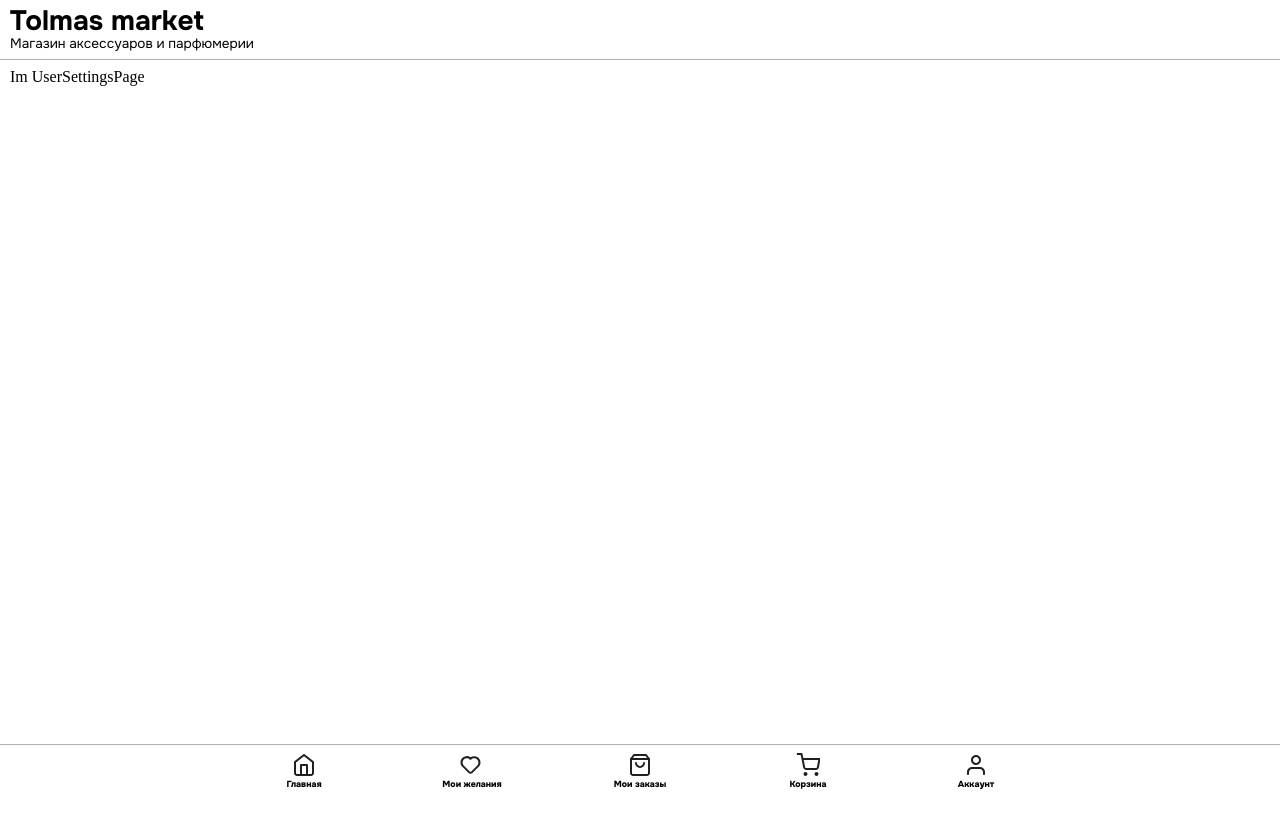
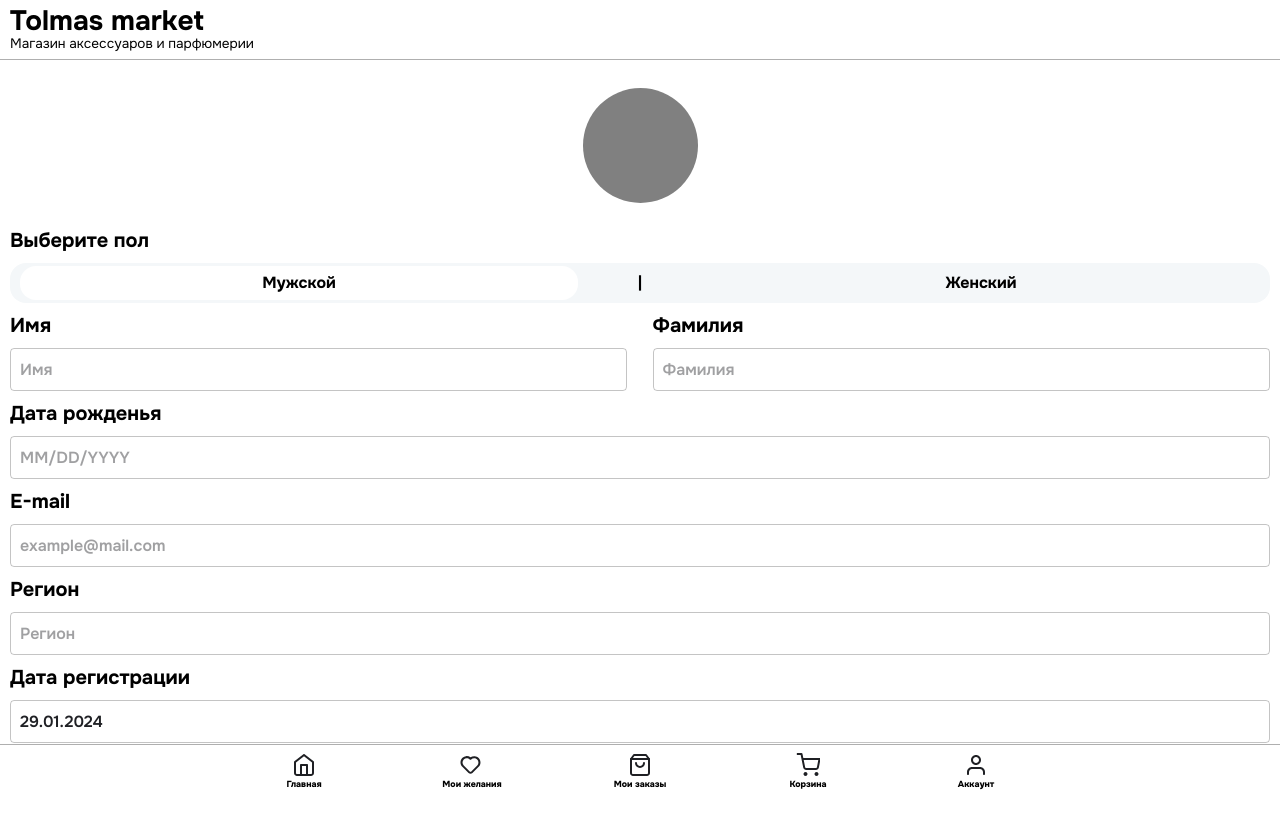
Before and after one commit to Resterr1337/tolmas-mobile-web-app, a React (Vite) app: page /userinfo/settings in a window 1280 px wide. Before the commit the page ends 800 px from the top, so only its background shows below. Built offline with nearby package versions, Linux system fonts and the light colour scheme.

Commit message:
userSettingsPage added

```diff
--- a/package.json
+++ b/package.json
@@ -14,6 +14,8 @@
     "@emotion/styled": "^11.13.0",
     "@mui/icons-material": "^6.1.0",
     "@mui/material": "^6.0.2",
+    "@mui/x-date-pickers": "^7.17.0",
+    "dayjs": "^1.11.13",
     "nanoid": "^5.0.7",
     "react": "^18.3.1",
     "react-dom": "^18.3.1",
--- a/src/main.jsx
+++ b/src/main.jsx
@@ -2,6 +2,8 @@ import { createContext, StrictMode } from "react";
 import { createRoot } from "react-dom/client";
 import { RouterProvider } from "react-router-dom";
 import { ThemeProvider } from "@mui/material";
+import { LocalizationProvider } from "@mui/x-date-pickers";
+import { AdapterDayjs } from '@mui/x-date-pickers/AdapterDayjs';
 
 import "./index.css";
 import { router } from "./mainRouter.jsx";
@@ -9,6 +11,8 @@ import { mainTheme } from "./mainTheme.jsx";
 
 createRoot(document.getElementById("root")).render(
 	<ThemeProvider theme={mainTheme}>
-		<RouterProvider router={router}></RouterProvider>
+		<LocalizationProvider dateAdapter={AdapterDayjs}>
+			<RouterProvider router={router}></RouterProvider>
+		</LocalizationProvider>
 	</ThemeProvider>
 );
--- a/src/pages/UserSettingsPage.jsx
+++ b/src/pages/UserSettingsPage.jsx
@@ -1,5 +1,218 @@
+import { Box, Typography, Input, TextField } from "@mui/material";
+import { DatePicker } from "@mui/x-date-pickers";
+import { useUser } from "../store";
+
 const UserSettingsPage = () => {
-    return <div>Im UserSettingsPage</div>
-}
+	const userSettings = useUser((state) => state.userSettings);
+	const changeField = useUser((state) => state.changeField);
 
-export {UserSettingsPage}
+	return (
+		<Box
+			sx={{
+				display: "flex",
+				flexDirection: "column",
+				alignItems: "center",
+				input: {
+					fontSize: "1rem",
+					fontWeight: "600",
+				},
+			}}
+		>
+			{/* Аватарка */}
+			<Box
+				sx={{
+					width: "115px",
+					height: "115px",
+					my: "20px",
+					borderRadius: "100%",
+					background: "gray",
+					backgroundPosition: "50%",
+					backgroundPosition: "50%",
+					backgroundRepeat: "no-repeat",
+					bavckgroundSize: "cover",
+				}}
+			></Box>
+
+			{/* Выбор пола */}
+			<Box
+				sx={{
+					width: "100%",
+					display: "flex",
+					flexDirection: "column",
+					gap: "10px",
+					my: "5px",
+				}}
+			>
+				<Typography variant="h2">Выберите пол</Typography>
+				<Box
+					sx={{
+						width: "100%",
+						height: "40px",
+						background: "#F4F7F9",
+						borderRadius: "16px",
+						display: "flex",
+						alignItems: "center",
+						justifyContent: "space-between",
+						padding: "4px 10px",
+					}}
+				>
+					<Typography
+						sx={{
+							cursor: "pointer",
+							padding: "8px 0px",
+							width: "45%",
+							textAlign: "center",
+							background: "white",
+							borderRadius: "16px",
+						}}
+						variant="h3"
+					>
+						Мужской
+					</Typography>
+					<Typography variant="h3">|</Typography>
+					<Typography
+						sx={{
+							cursor: "pointer",
+							padding: "8px 0px",
+							width: "45%",
+							textAlign: "center",
+							background: "none",
+							borderRadius: "16px",
+						}}
+						variant="h3"
+					>
+						Женский
+					</Typography>
+				</Box>
+			</Box>
+
+			{/* Имя фамилия */}
+			<Box
+				sx={{
+					width: "100%",
+					display: "flex",
+					justifyContent: "space-between",
+					alignItems: "center",
+					my: "5px",
+					input: {
+						padding: "10px 10px",
+					},
+				}}
+			>
+				<Box
+					sx={{
+						width: "49%",
+						display: "flex",
+						flexDirection: "column",
+						gap: "10px",
+					}}
+				>
+					<Typography variant="h2">Имя</Typography>
+					<TextField placeholder="Имя" variant="outlined"></TextField>
+				</Box>
+				<Box
+					sx={{
+						width: "49%",
+						display: "flex",
+						flexDirection: "column",
+						gap: "10px",
+					}}
+				>
+					<Typography variant="h2">Фамилия</Typography>
+					<TextField
+						placeholder="Фамилия"
+						variant="outlined"
+					></TextField>
+				</Box>
+			</Box>
+
+			{/* Дата рожденья */}
+			<Box
+				sx={{
+					width: "100%",
+					display: "flex",
+					alignItems: "start",
+					flexDirection: "column",
+					gap: "10px",
+					my: "5px",
+					input: {
+						padding: "10px 10px",
+					},
+				}}
+			>
+				<Typography variant="h2">Дата рожденья</Typography>
+				<DatePicker sx={{width:"100%"}} placeholder="Дата рожденья" />
+			</Box>
+
+			{/* Email */}
+			<Box
+				sx={{
+					width: "100%",
+					display: "flex",
+					alignItems: "start",
+					flexDirection: "column",
+					gap: "10px",
+					my: "5px",
+					input: {
+						padding: "10px 10px",
+					},
+				}}
+			>
+				<Typography variant="h2">E-mail</Typography>
+				<TextField
+					fullWidth
+					variant="outlined"
+					type="mail"
+					placeholder="example@mail.com"
+				></TextField>
+			</Box>
+
+			{/* Регион*/}
+			<Box
+				sx={{
+					width: "100%",
+					display: "flex",
+					alignItems: "start",
+					flexDirection: "column",
+					gap: "10px",
+					my: "5px",
+					input: {
+						padding: "10px 10px",
+					},
+				}}
+			>
+				<Typography variant="h2">Регион</Typography>
+				<TextField
+					fullWidth
+					variant="outlined"
+					placeholder="Регион"
+				></TextField>
+			</Box>
+
+			{/* Дата Регистрации*/}
+			<Box
+				sx={{
+					width: "100%",
+					display: "flex",
+					alignItems: "start",
+					flexDirection: "column",
+					gap: "10px",
+					my: "5px",
+					input: {
+						padding: "10px 10px",
+					},
+				}}
+			>
+				<Typography variant="h2">Дата регистрации</Typography>
+				<TextField
+					fullWidth
+					readonly
+					variant="outlined"
+					value={"29.01.2024"}
+				></TextField>
+			</Box>
+		</Box>
+	);
+};
+
+export { UserSettingsPage };
--- a/src/store.js
+++ b/src/store.js
@@ -261,4 +261,32 @@ const useAddreses = create((set, get) => ({
 	},
 }));
 
-export { useLanguage, useCategories, useWishList, useCart, useAddreses };
+const useUser = create((set, get) => ({
+	userSettings: {
+		userAvatarSrc:"", // str
+		gender: "", // male || female
+		name: "", // str
+		surName: "", // str
+		dateOfBirt: "", // str,
+		eMail: "", // str,
+		region: "", // str,
+		dateOfRegistration: "", // str
+	},
+
+	changeField: (field, value) => {
+		const { userSettings } = get();
+		userSettings[field] = value;
+		set({
+			userSettings: userSettings,
+		});
+	},
+}));
+
+export {
+	useLanguage,
+	useCategories,
+	useWishList,
+	useCart,
+	useAddreses,
+	useUser,
+};
```
Also changed, not shown: 1 other file (tests, documents, lock files or other folders).
